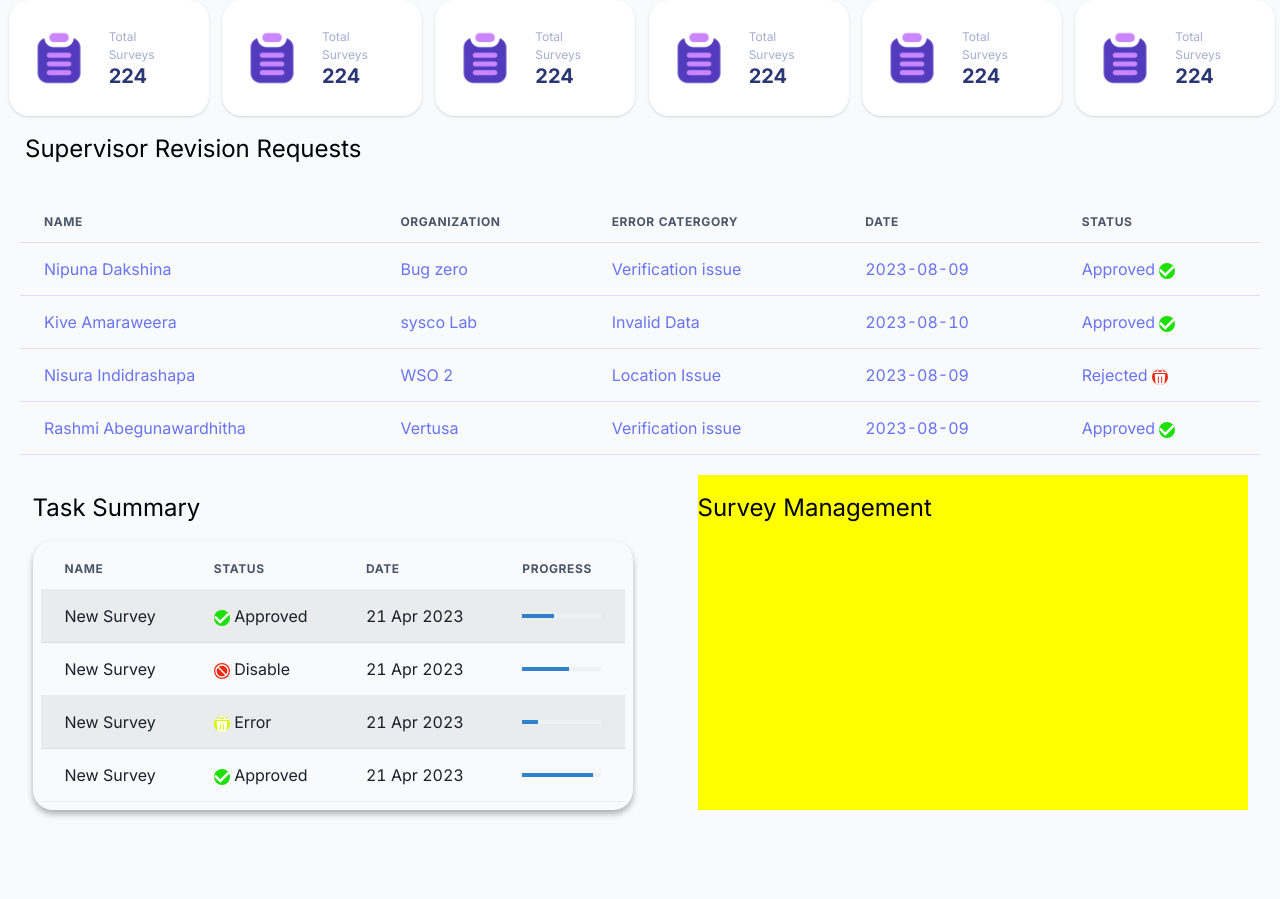
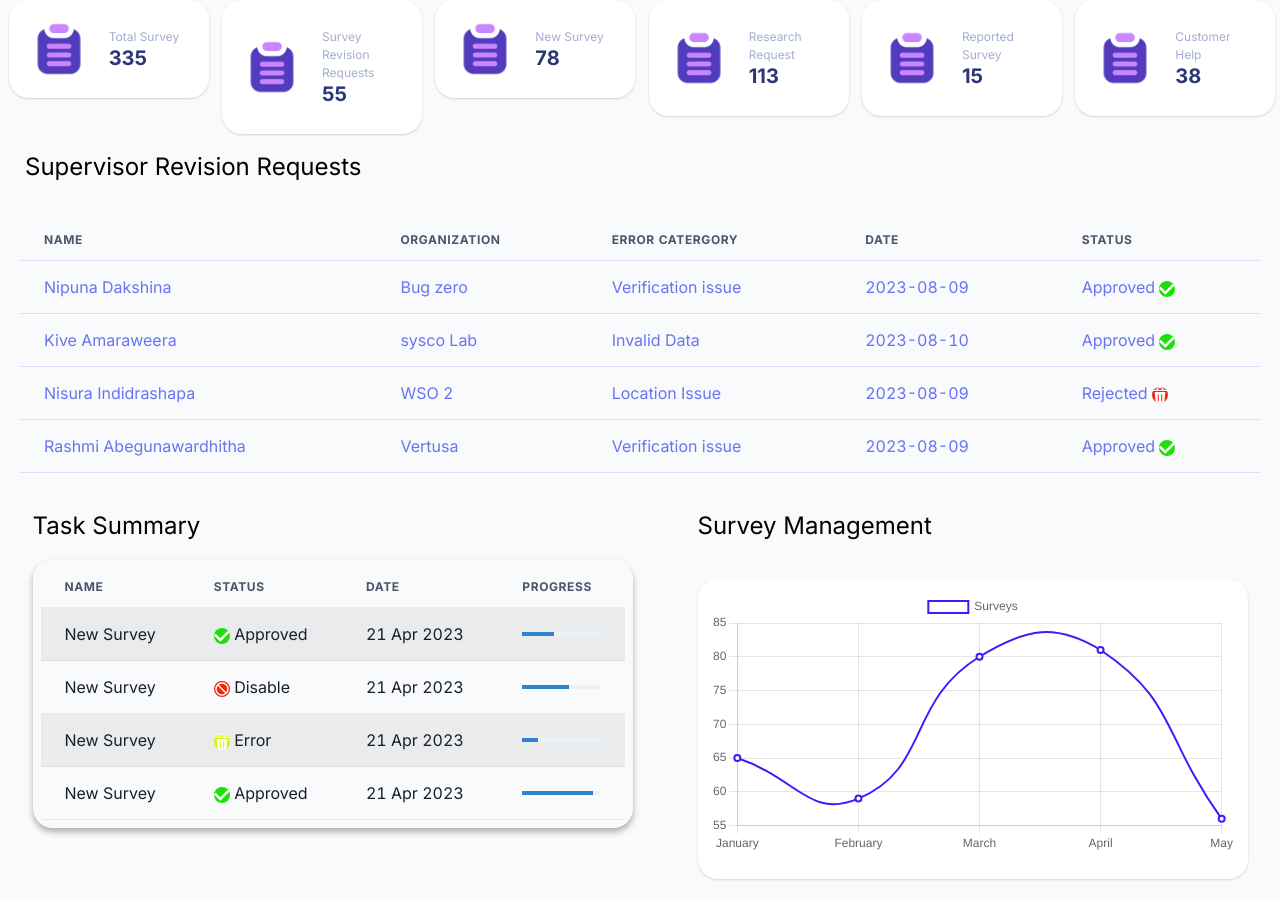
Before and after one commit to OpinionLK/OpinionLK-Repo, a React (Create React App) app in the folder client/: page / in a window 1280 px wide. Before the commit the page ends 830 px from the top, so only its background shows below. Built offline with nearby package versions, Linux system fonts and the light colour scheme.

Commit message:
add chart

```diff
--- /dev/null
+++ b/client/src/components/CommunityManager/SurveyManagementGraph.jsx
@@ -0,0 +1,68 @@
+import React from 'react'
+import {
+    Card,
+    Box,
+} from '@chakra-ui/react'
+
+// import { NavLink } from "react-router-dom";
+import {Line, Pie, Doughnut} from 'react-chartjs-2';
+import Chart from 'chart.js/auto';
+
+// sample data
+const state = {
+    labels: ['January', 'February', 'March',
+             'April', 'May'],
+    datasets: [
+      {
+        label: 'Surveys',
+        fill: false,
+        lineTension: 0.5,
+        backgroundColor: '#fff',
+        borderColor: '#4318FF',
+        borderWidth: 2,
+        data: [65, 59, 80, 81, 56]
+      }
+    ]
+  }
+
+const StatCard = () => {
+    return (
+
+        <Card
+            size='md'
+            direction={{ base: 'column', sm: 'row' }}
+            overflow='hidden'
+            variant='elevated'
+            // p={[2, 3]}
+            mt={5}
+            borderRadius='20'
+            align='center'
+        >
+            <Box
+                position="relative"
+                width="570px"  // Set your desired width here
+                height="300px" // Set your desired height here
+                overflow="hidden"
+                p={[2, 3]}
+            >
+                <Line
+                    data={state}
+                    options={{
+                        title:{
+                            display:true,
+                            text:'Average Rainfall per month',
+                            fontSize:20
+                        },
+                        legend:{
+                            display:true,
+                            position:'right'
+                        }
+                    }}
+                />
+            </Box>
+        </Card>
+
+    )
+}
+
+export default StatCard
--- a/client/src/components/CommunityManagerComponents/StatViewCard.jsx
+++ /dev/null
@@ -1,58 +0,0 @@
-import {
-  Stat,
-  StatLabel,
-  StatNumber,
-  StatHelpText,
-  StatArrow,
-  StatGroup,
-  Box,
-  Card,
-  CardBody,
-  Image,
-  StarIcon,
-  Text,
-  Heading
-} from '@chakra-ui/react';
-
-import surveyIcon from '../../images/ic-1.png';
-
-function StatViewCard() {
-  return (
-    <>
-
-
-<Card
-            size='md'
-            direction={{ base: 'column', sm: 'row' }}
-            overflow='hidden'
-            variant='elevated'
-            p={[2, 2]}
-            borderRadius='20'
-            width='200px'
-            align='center'
-        >
-            <Image
-                top='50%'
-                boxSize='60px'
-                borderRadius='full'
-                objectFit='cover'
-                maxW={{ base: '100%', sm: '200px' }}
-                src={surveyIcon}
-                alt='totalSurveys'
-                ml='3'
-            />
-
-
-            <CardBody>
-                <Text fontSize={'xs'} color={'#A3AED0'}>
-                    Total Surveys
-                </Text>
-                <Heading size='md' color={'#2B3674'}>224</Heading>
-            </CardBody>
-        </Card>
-
-
-    </>
-  );
-}
-export default StatViewCard;
--- a/client/src/pages/CommunityManager/CommunityManagerDashboard.jsx
+++ b/client/src/pages/CommunityManager/CommunityManagerDashboard.jsx
@@ -20,10 +20,12 @@ import Dashboard from '../DashboardLayout';
 import Sidebar from '../../components/Layout/Sidebar';
 import Topbar from '../../components/Layout/Topbar';
 
-import StatViewCard from '../../components/CommunityManagerComponents/StatViewCard';
+import StatViewCard from '../../components/CommunityManager/StatViewCard';
 
 import AcceptRequestTable from '../../components/CommunityManager/AcceptRequestTable';
 import TaskSummaryTable from '../../components/CommunityManager/TaskSummaryTable';
+import SurveyManagementGrph from '../../components/CommunityManager/SurveyManagementGraph';
+
 function CommunityManagerDashBoard() {
   const style = {
     width: '100%',
@@ -72,10 +74,12 @@ function CommunityManagerDashBoard() {
                 </Text>
                 <TaskSummaryTable />
               </Box>
-              <Box w={'550px'} bg={'yellow'}>
+              <Box w={'550px'} >
                 <Text pt={15} pb={15} color={'black'} fontSize="2xl">
                   Survey Management
                 </Text>
+                <SurveyManagementGrph/>
+
               </Box>
             </Flex>
           </Box>
--- a/client/src/routes/comMangerRoutes.jsx
+++ b/client/src/routes/comMangerRoutes.jsx
@@ -29,7 +29,7 @@ const ComManagerRoutes = [
             {
                 path:'',
                 element: <Navigate to="Commanager/dashboard" replace/>
-            }
+            },
             {
                 path: '/ComManager',
                 element: <Navigate to="/ComManager" />,
```
Also changed, not shown: client/package.json (+3 -4 lines), 1 other file (tests, documents, lock files or other folders).
